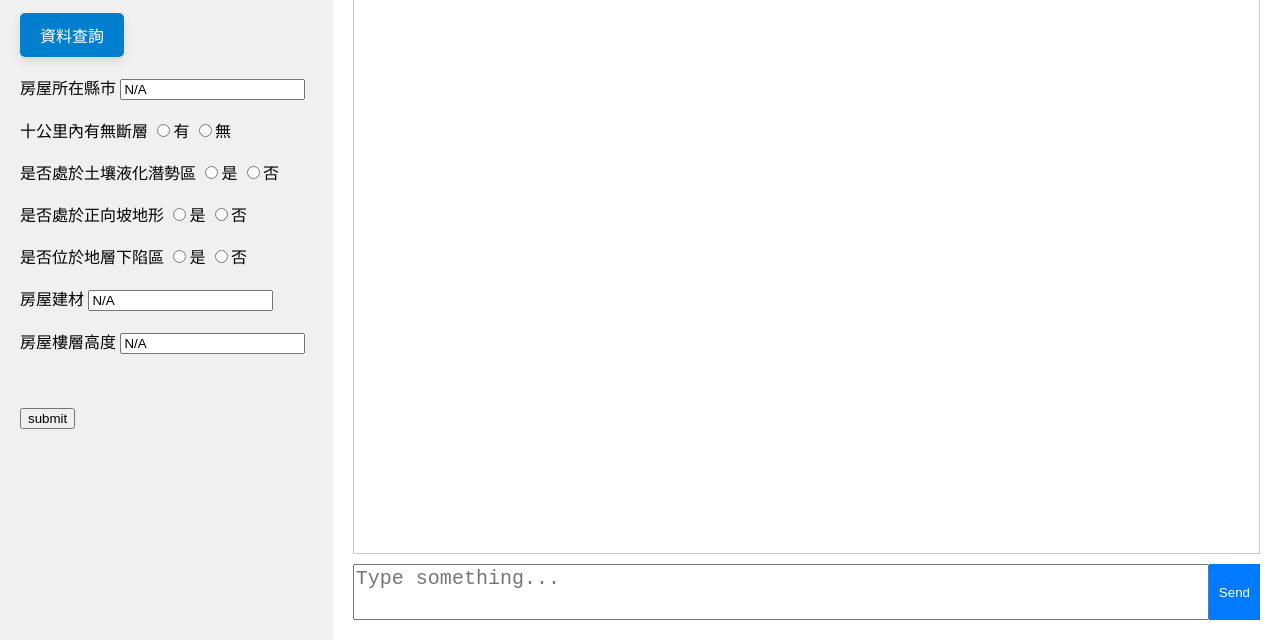
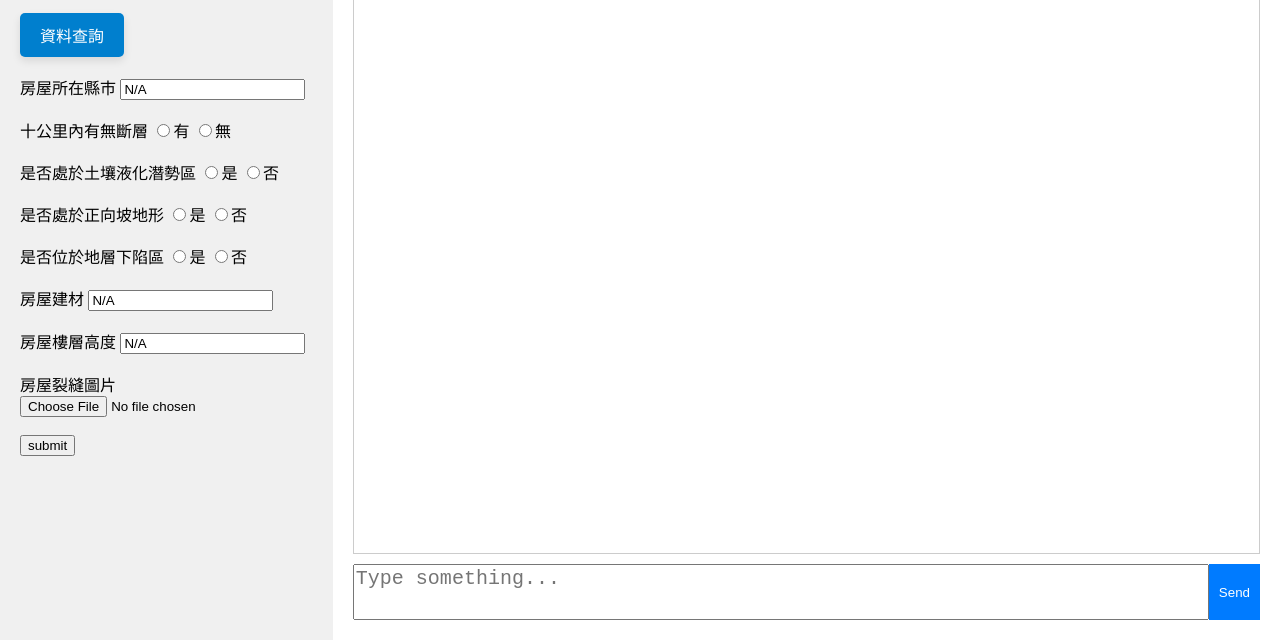
Before and after one commit to ki225/house_trust_system, a plain HTML site: page website/static/index.html in a window 1280 px wide. Shown: the part 160-800 px from the top of the page. Drawn offline with Linux system fonts and the light colour scheme.

Commit message:
add: finish website

```diff
--- a/website/static/index.html
+++ b/website/static/index.html
@@ -163,6 +163,10 @@
 
             <label for="Floor">房屋樓層高度</label>
             <input type="text" id="Floor" name="Floor" value="N/A"><br><br>
+
+            <label for="crack">房屋裂縫圖片</label>
+            <input type="file" name="crack" id="crack">
+
             <br><br>
 
             <input type="submit" value="submit">
```
Also changed, not shown: 1 other file.
